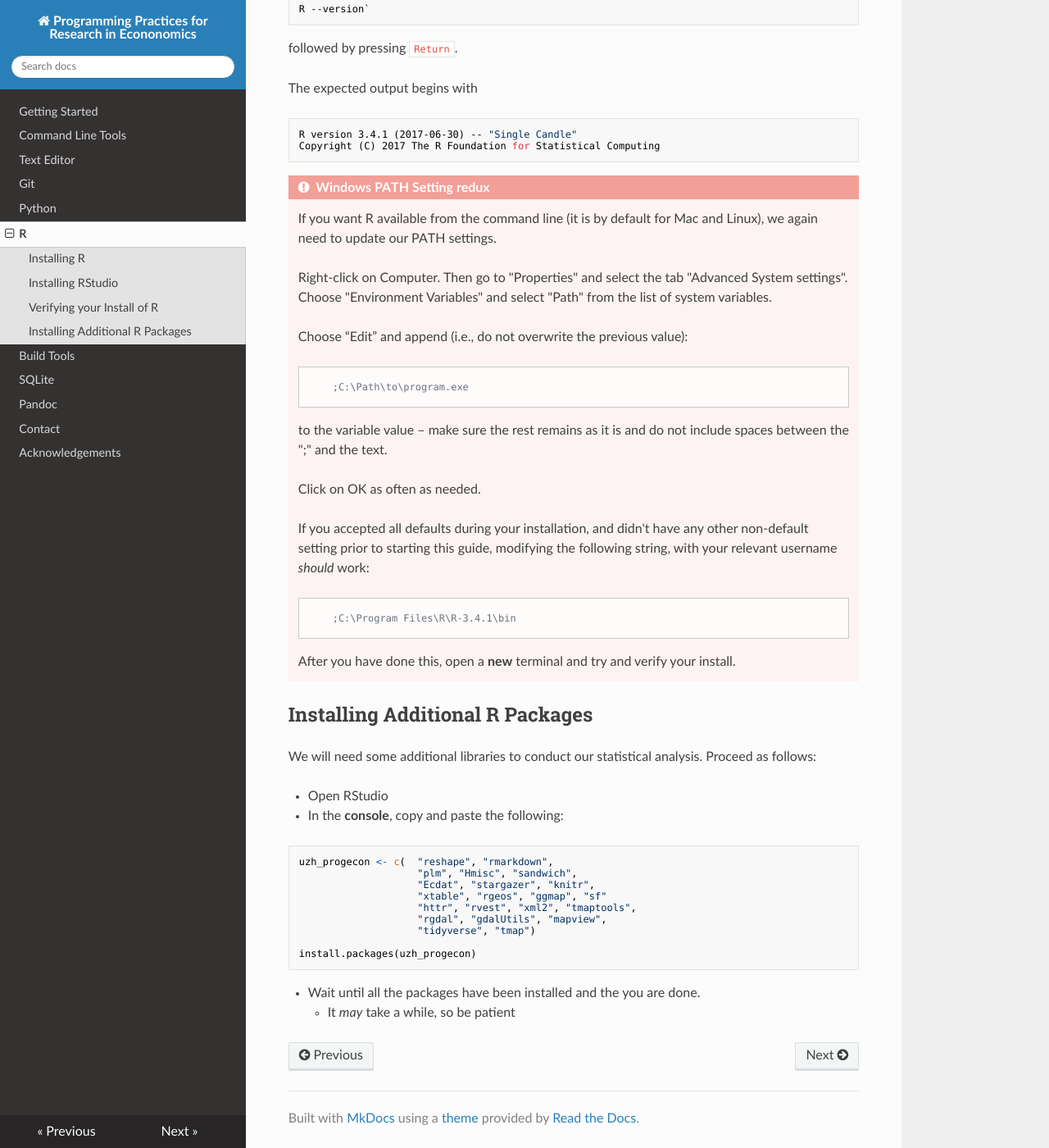
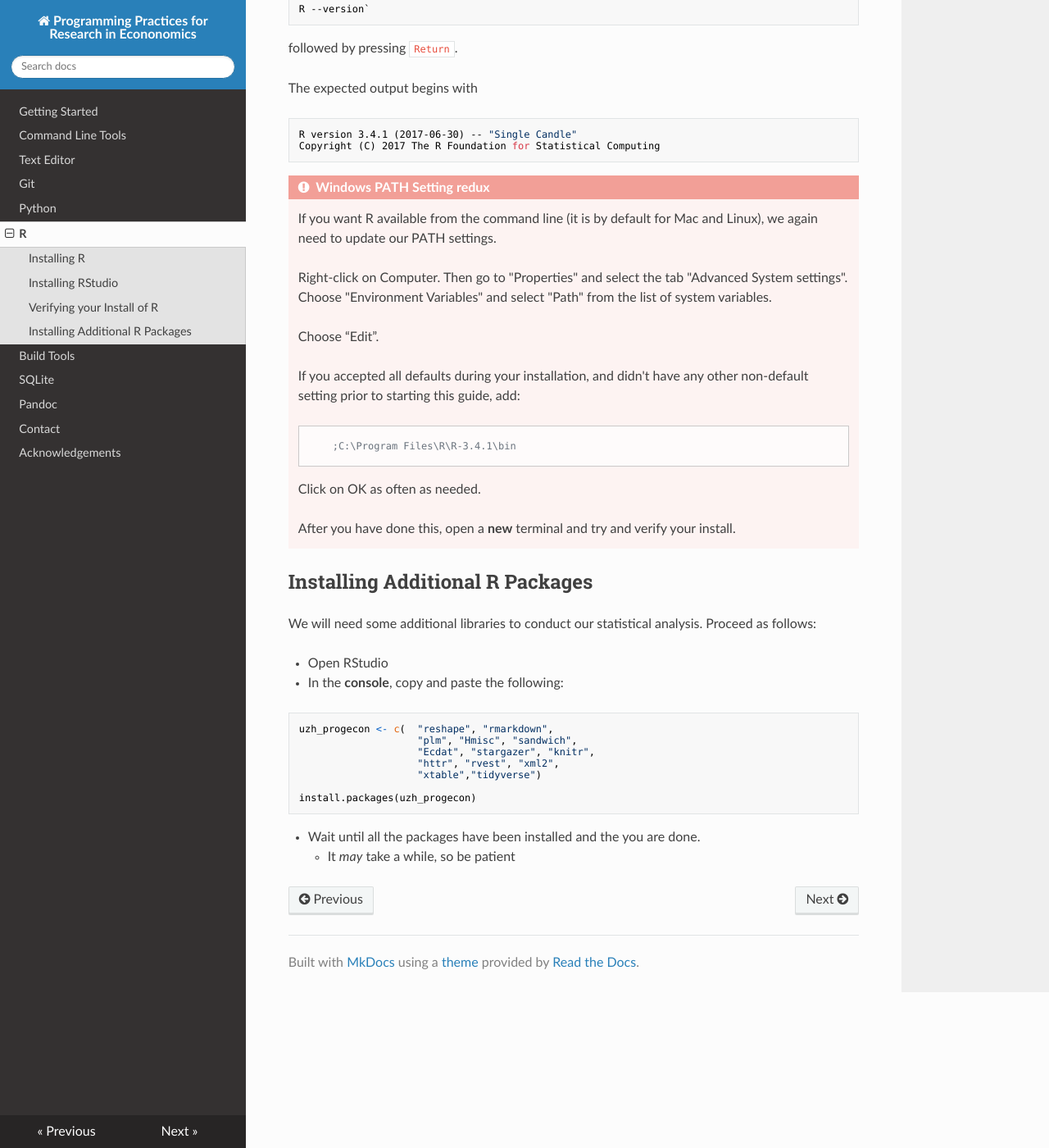
Before and after one commit to pp4rs/DEPRECATED-installation-guide, an MkDocs documentation site: the page built from docs/r.md, in a window 1280 px wide and 1400 px high, scrolled down 697 px. Shown: the whole window at 82% size. Built offline with MkDocs 1.6.1, drawn with Linux system fonts in a browser that asks for light colours; nearby versions of some CDN libraries; old or Windows-style settings are respelled for this version of MkDocs.

Commit message:
removed gis tools from the package installtion with usual R stuff, will create a separate on coz of the gdal isue

````diff
--- a/docs/r.md
+++ b/docs/r.md
@@ -36,17 +36,12 @@ Copyright (C) 2017 The R Foundation for Statistical Computing
 
     Right-click on Computer. Then go to "Properties" and select the tab "Advanced System settings". Choose "Environment Variables" and select "Path" from the list of system variables.
 
-    Choose “Edit” and append (i.e., do not overwrite the previous value):
+    Choose “Edit”.
 
-            ;C:\Path\to\program.exe
-
-    to the variable value – make sure the rest remains as it is and do not include spaces between the ";" and the text.
-
-    Click on OK as often as needed.
-
-    If you accepted all defaults during your installation, and didn't have any other non-default setting prior to starting this guide, modifying the following string, with your relevant username *should* work:
+    If you accepted all defaults during your installation, and didn't have any other non-default setting prior to starting this guide, add:
 
             ;C:\Program Files\R\R-3.4.1\bin
+    Click on OK as often as needed.
 
     After you have done this, open a **new** terminal and try and verify your install.
 
@@ -60,10 +55,8 @@ We will need some additional libraries to conduct our statistical analysis. Proc
 uzh_progecon <- c(  "reshape", "rmarkdown",
                     "plm", "Hmisc", "sandwich",
                     "Ecdat", "stargazer", "knitr",
-                    "xtable", "rgeos", "ggmap", "sf"
-                    "httr", "rvest", "xml2", "tmaptools",
-                    "rgdal", "gdalUtils", "mapview",
-                    "tidyverse", "tmap")
+                    "httr", "rvest", "xml2",
+                    "xtable","tidyverse")
 
 install.packages(uzh_progecon)
 ```
````
Also changed, not shown: docs/gitInstall.md (+3 -7 lines).
